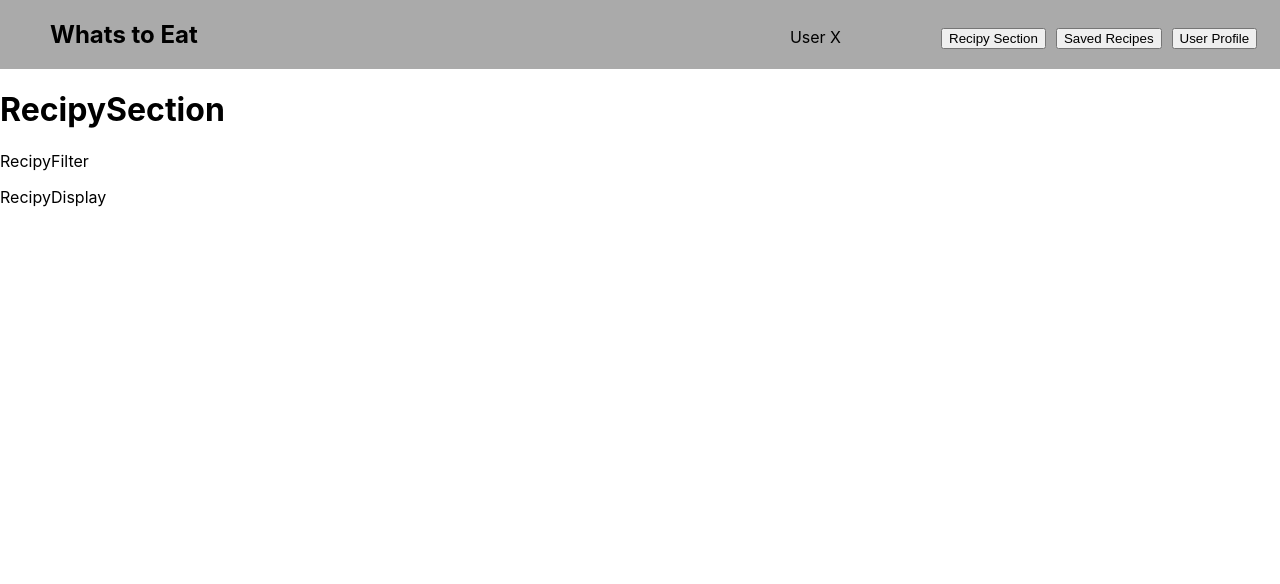
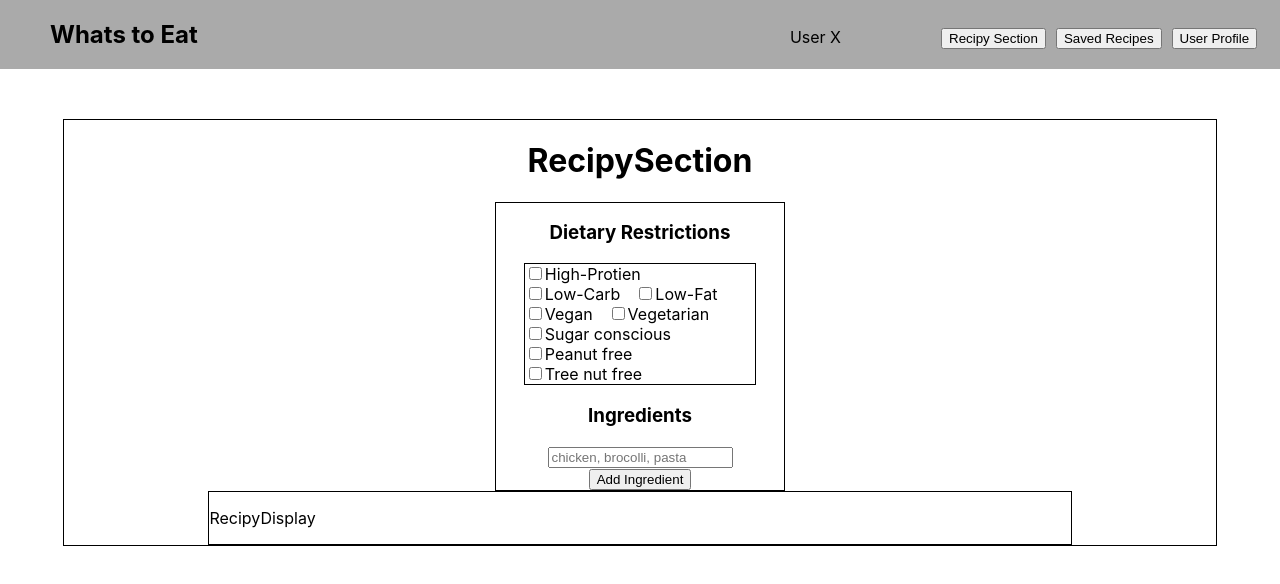
Before and after one commit to Aamsegal/WhatsToEat, a React (Create React App) app: page /application in a window 1280 px wide. Shown: the top 584 px of the page. Built offline with nearby package versions, Linux system fonts and the light colour scheme.

Commit message:
Started recipy search form and added logic for adding ingredients.

```diff
--- a/src/RecipyDisplay/recipyDisplay.css
+++ b/src/RecipyDisplay/recipyDisplay.css
@@ -0,0 +1,9 @@
+@media screen and (min-width: 1280px) {
+    .recipyDisplayContainer {
+        display: inline-block;
+        text-align: left;
+        width: 74.75%;
+
+        border: 1px solid black;
+    }
+}
--- a/src/RecipyDisplay/recipyDisplay.js
+++ b/src/RecipyDisplay/recipyDisplay.js
@@ -1,4 +1,6 @@
 import React, { Component } from 'react';
+
+import './recipyDisplay.css';
 
 class RecipyDisplay extends Component {
     render() {
@@ -6,6 +8,7 @@ class RecipyDisplay extends Component {
 
             <div className='recipyDisplayContainer'>
                 <p>RecipyDisplay</p>
+
             </div>
 
         )
--- a/src/RecipyFilter/recipyFilter.css
+++ b/src/RecipyFilter/recipyFilter.css
@@ -0,0 +1,21 @@
+@media screen and (min-width: 1280px) {
+    .recipyFilterContainer {
+        display: inline-block;
+        text-align: center;
+        width: 25%;
+
+        border: 1px solid black;
+    }
+
+    .recipyFilterForm {
+        border: 1px solid black;
+        width: 80%;
+        margin-left: auto;
+        margin-right: auto;
+        text-align: left;
+    }
+    .checkboxContainer {
+        margin-right: 15px;
+        display: inline-block;
+    }
+}
--- a/src/RecipyFilter/recipyFilter.js
+++ b/src/RecipyFilter/recipyFilter.js
@@ -1,10 +1,124 @@
 import React, { Component } from 'react';
 
+import './recipyFilter.css';
+
+//  Notes for api call
+//---Can add extra health filters, just need to add another
+//(health={filter1}&health={filter2})
+
+//---Can add extra food filters. q={food1}+{food2}
+
+//
+
 class RecipyFilter extends Component {
+
+    state ={
+        ingredients: []
+    }
+
+    //    Saves the value of the ingredient text box. Then copys the ingredients state
+    //and adds the new ingredient before re-saving the state
+    addIngredient() {
+        let ingredient = document.getElementById('ingredients').value;
+        let currentIngredients = this.state.ingredients;
+        currentIngredients.push(ingredient)
+
+        this.setState({ingredients: currentIngredients})
+        document.getElementById('ingredients').value = '';
+
+    }
+    //      Goes through all the ingredients in the ingredient state and generates
+    //html for each ingredient. Also links the delete button to the ingredient
+    renderAllIngredients() {
+        let ingredientHtml = [];
+        let ingredientList = this.state.ingredients;
+
+        for(let i = 0; i < ingredientList.length; i++) {
+            ingredientHtml.push(
+                <div className="addedIngredient" id={`${ingredientList[i]}+${i}`}>
+                    <p>{ingredientList[i]}</p>
+                    <button onClick={() => this.deleteIngredient(i)}>Delete Ingredient</button>
+                </div>
+
+
+            )
+        }
+
+        return ingredientHtml;
+    }
+
+    //      Takes the index of the ingredient and then removes it from the ingredient
+    //state.
+    deleteIngredient(ingredientId) {
+        let ingredients = this.state.ingredients;
+
+        ingredients.splice(ingredientId,1);
+
+        this.setState({ingredients: ingredients})
+
+    }
+
     render() {
         return (
-            <div className='recipyFinderContainer'>
-                <p>RecipyFilter</p>
+            <div className='recipyFilterContainer'>
+                <div className='recipyFilterFormContainer'>
+                    <h3>Dietary Restrictions</h3>
+                    <form className='recipyFilterForm'>
+
+                        <div className="checkboxContainer">
+                            <input type="checkbox" id="diet1" name="diet1" value="high-protein" />
+                            <label htmlFor="diet1">High-Protien</label>
+                        </div>
+
+                        <div className="checkboxContainer">
+                            <input type="checkbox" id="diet2" name="diet2" value="low-carb" />
+                            <label htmlFor="diet2">Low-Carb</label>
+                        </div>
+
+                        <div className="checkboxContainer">
+                            <input type="checkbox" id="diet3" name="diet3" value="low-fat" />
+                            <label htmlFor="diet1">Low-Fat</label>
+                        </div>
+
+                        <div className="checkboxContainer">
+                            <input type="checkbox" id="health1" name="health1" value="vegan" />
+                            <label htmlFor="health1">Vegan</label>
+                        </div>
+
+                        <div className="checkboxContainer">
+                            <input type="checkbox" id="health2" name="health2" value="vegetarian" />
+                            <label htmlFor="health2">Vegetarian</label>
+                        </div>
+
+                        <div className="checkboxContainer">
+                            <input type="checkbox" id="health3" name="health3" value="sugar-conscious" />
+                            <label htmlFor="health3">Sugar conscious</label>
+                        </div>
+
+                        <div className="checkboxContainer">
+                            <input type="checkbox" id="health4" name="health4" value="peanut-free" />
+                            <label htmlFor="health4">Peanut free</label>
+                        </div>
+
+                        <div className="checkboxContainer">
+                            <input type="checkbox" id="health5" name="health5" value="tree-nut-free" />
+                            <label htmlFor="health5">Tree nut free</label>
+                        </div>
+
+                    </form>
+
+                    <div className='recipyFilterFoodContainter'>
+                        <h3>Ingredients</h3>
+                        <form className='recipyFilterFoodForm'>
+                            <input type="text" id="ingredients" name="ingredients" placeholder="chicken, brocolli, pasta"/>
+
+                        </form>
+                        <button onClick={() => this.addIngredient()}>Add Ingredient</button>
+                    </div>
+                </div>
+                <div>
+                    {this.renderAllIngredients()}
+                </div>
             </div>
 
         )
--- a/src/RecipySection/recipySection.css
+++ b/src/RecipySection/recipySection.css
@@ -0,0 +1,11 @@
+@media screen and (min-width: 1280px) {
+    .recipySectionComponent {
+        width: 90%;
+        margin-top: 50px;
+        margin-left: auto;
+        margin-right: auto;
+        text-align: center;
+
+        border: 1px solid black;
+    }
+}
--- a/src/RecipySection/recipySection.js
+++ b/src/RecipySection/recipySection.js
@@ -2,6 +2,8 @@ import React, { Component } from 'react';
 
 import RecipyFilter from '../RecipyFilter/recipyFilter';
 import RecipyDisplay from '../RecipyDisplay/recipyDisplay'
+
+import './recipySection.css';
 
 class RecipySection extends Component {
     render() {
--- a/src/SavedRecipes/savedRecipes.css
+++ b/src/SavedRecipes/savedRecipes.css
@@ -44,7 +44,6 @@
 
     .savedRecipyName {
         display: block;
-        vertical-align: top;
     }
 
     .savedRecipyDescription{
--- a/src/UserProfile/userProfile.css
+++ b/src/UserProfile/userProfile.css
@@ -0,0 +1,3 @@
+@media screen and (min-width: 1280px) {
+
+}
```
Also changed, not shown: 1 other file (tests, documents, lock files or other folders).
